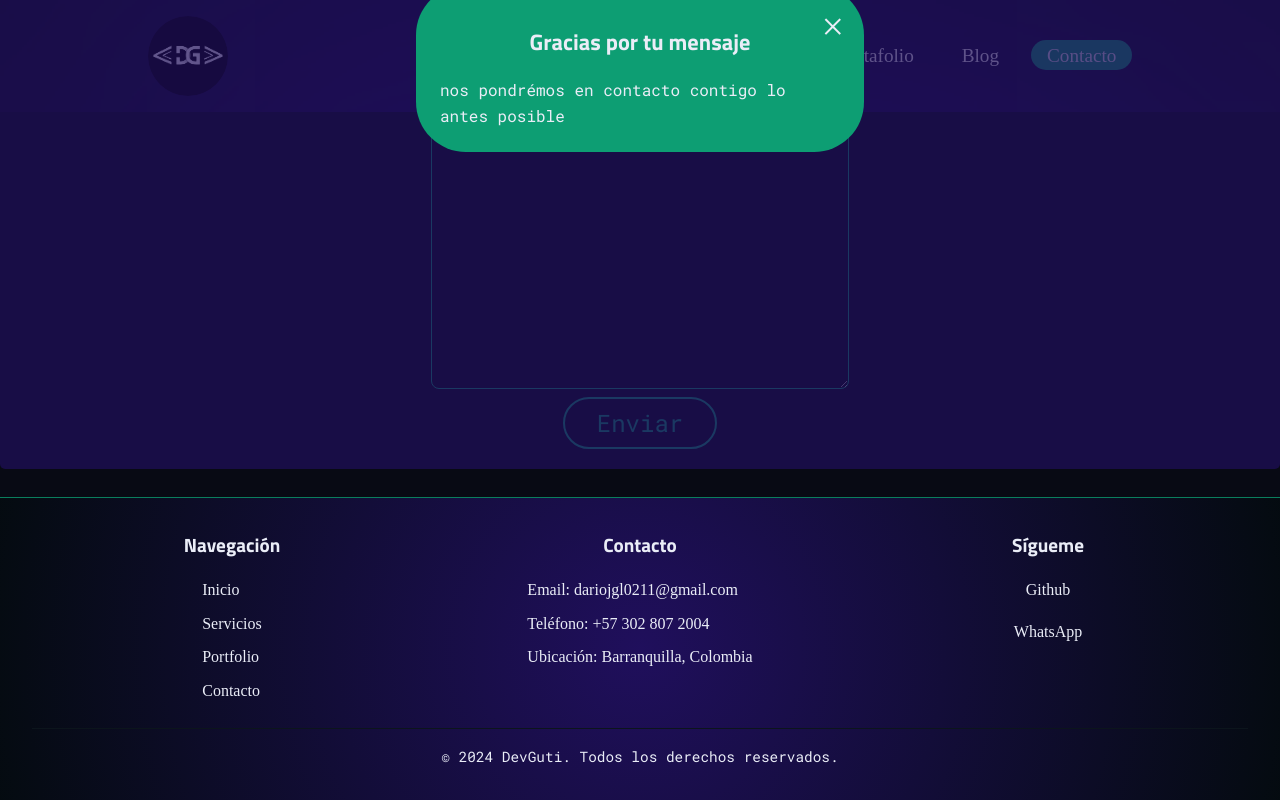
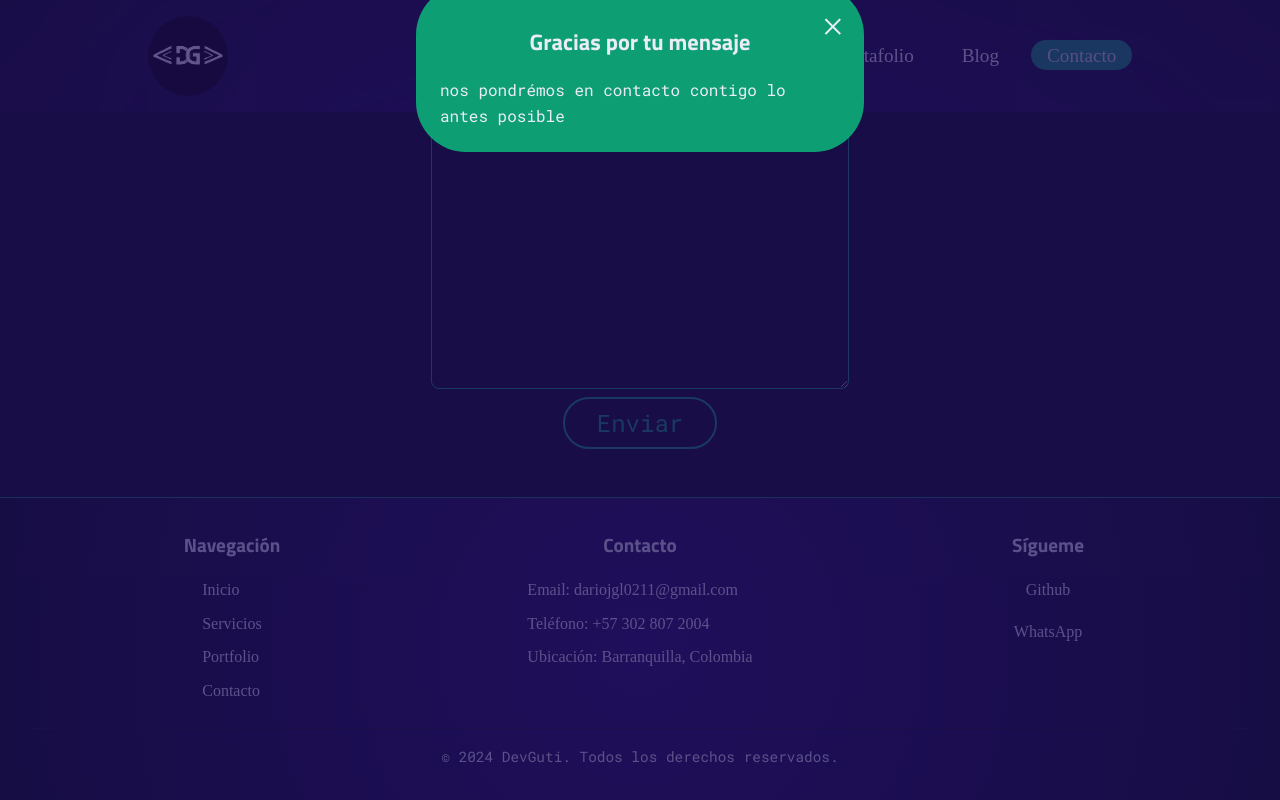
Before and after one commit to DarioJGL/mi-sitio-web, a Next.js app: page /contacto in a window 1280 px wide. Both pictures are taken after typing "Sample", "name@example.com", "Sample" into the empty fields and a click on the button "Enviar". Shown: the part 490-1290 px from the top of the page. Built offline with nearby package versions, Linux system fonts and the light colour scheme.

Commit message:
Ajustar altura del formulario a 200% en OkForm.module.css

```diff
--- a/src/ui/Form/OkForm/OkForm.module.css
+++ b/src/ui/Form/OkForm/OkForm.module.css
@@ -8,7 +8,7 @@
     left: 50%;
     transform: translate(-50%, -50%);
     width: 100vw;
-    height: 100vh;
+    height: 200%;
     background-color: hsla(253, 72%, 21%, 0.7);
     z-index: 1000;
     border-radius: 5px;
```
